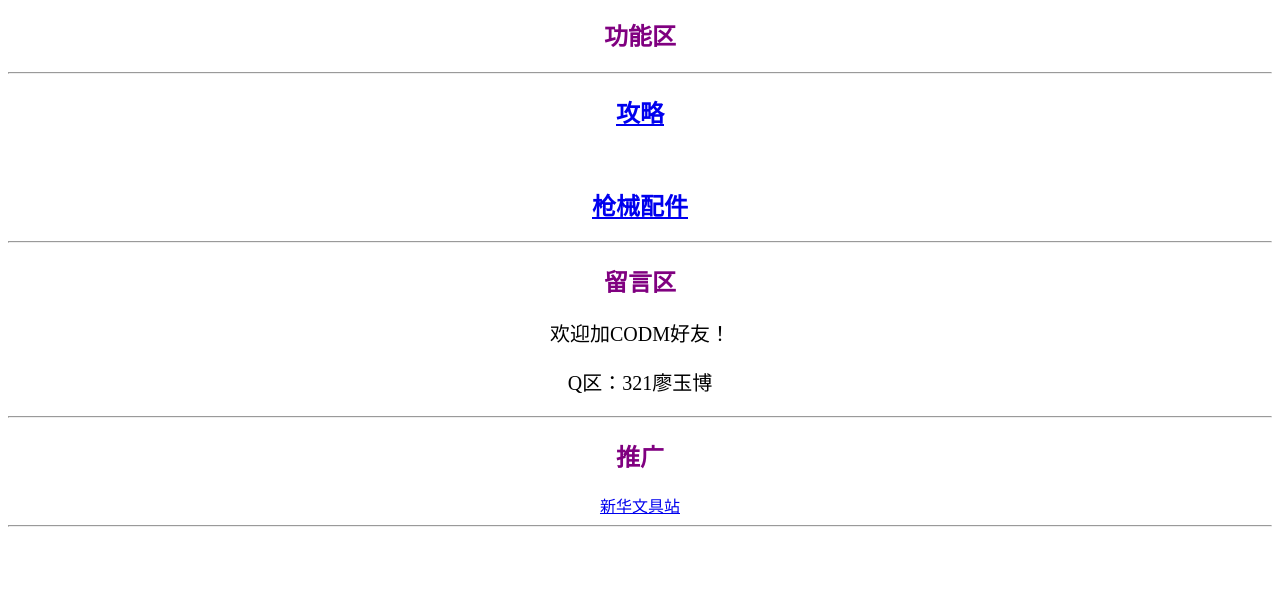
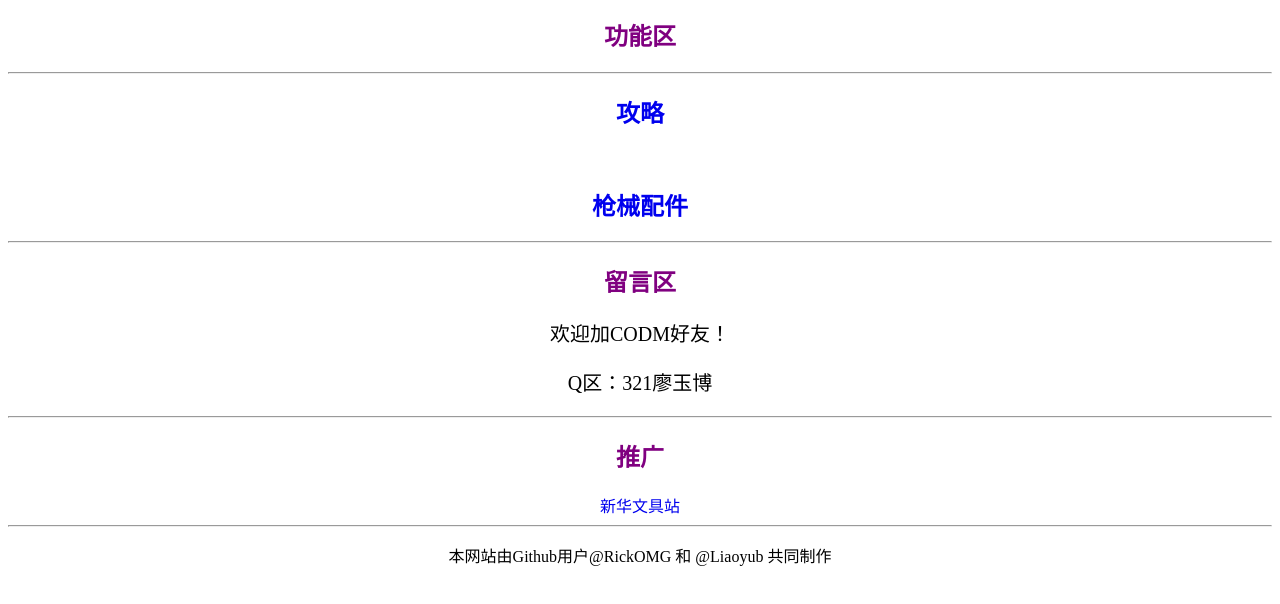
Before and after one commit to LZRLYBWEBSITE/liao-yubo-website, a plain HTML site: page index.html in a window 1280 px wide. Shown: the part 152-756 px from the top of the page. Drawn offline with Linux system fonts and the light colour scheme.

Commit message:
Add files via upload

```diff
--- a/index.html
+++ b/index.html
@@ -1,6 +1,11 @@
 <!DOCTYPE HTML>
 <html style="text-align:center;">
     <head >
+        <style>
+            a {text-decoration:none;}
+            a:hover{transition:all 0.2s;
+    transform:scale(1.1);}
+        </style>
         <meta charset="utf-8">
         <title>codm</title>
     </head>
@@ -27,7 +32,7 @@ h1{color:gold;}
         <h2 style="color:purple;text-align:center;">推广</h2>
         <a href="https://luo-zirui.com">新华文具站</a>
         <hr/>
-
+        <p>本网站由Github用户@RickOMG 和 @Liaoyub 共同制作</p>
         <br>
 
 
```
